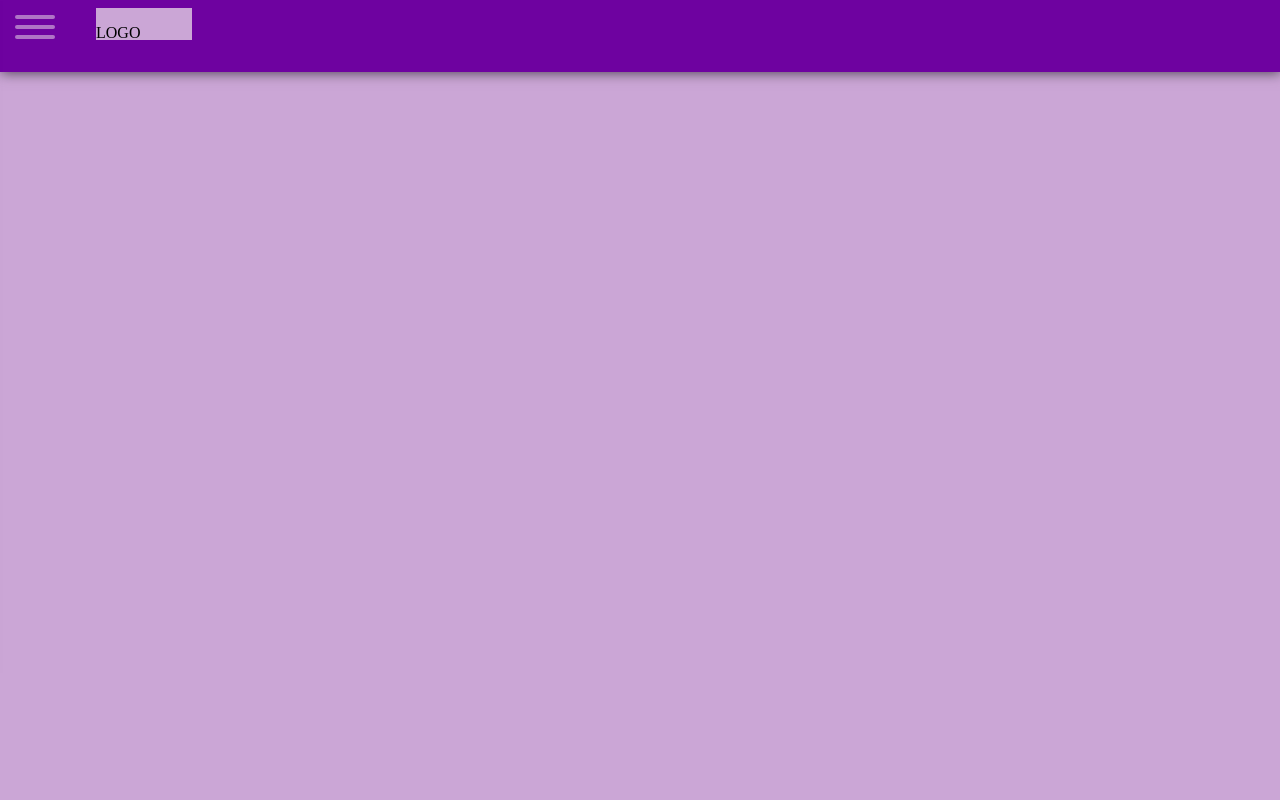
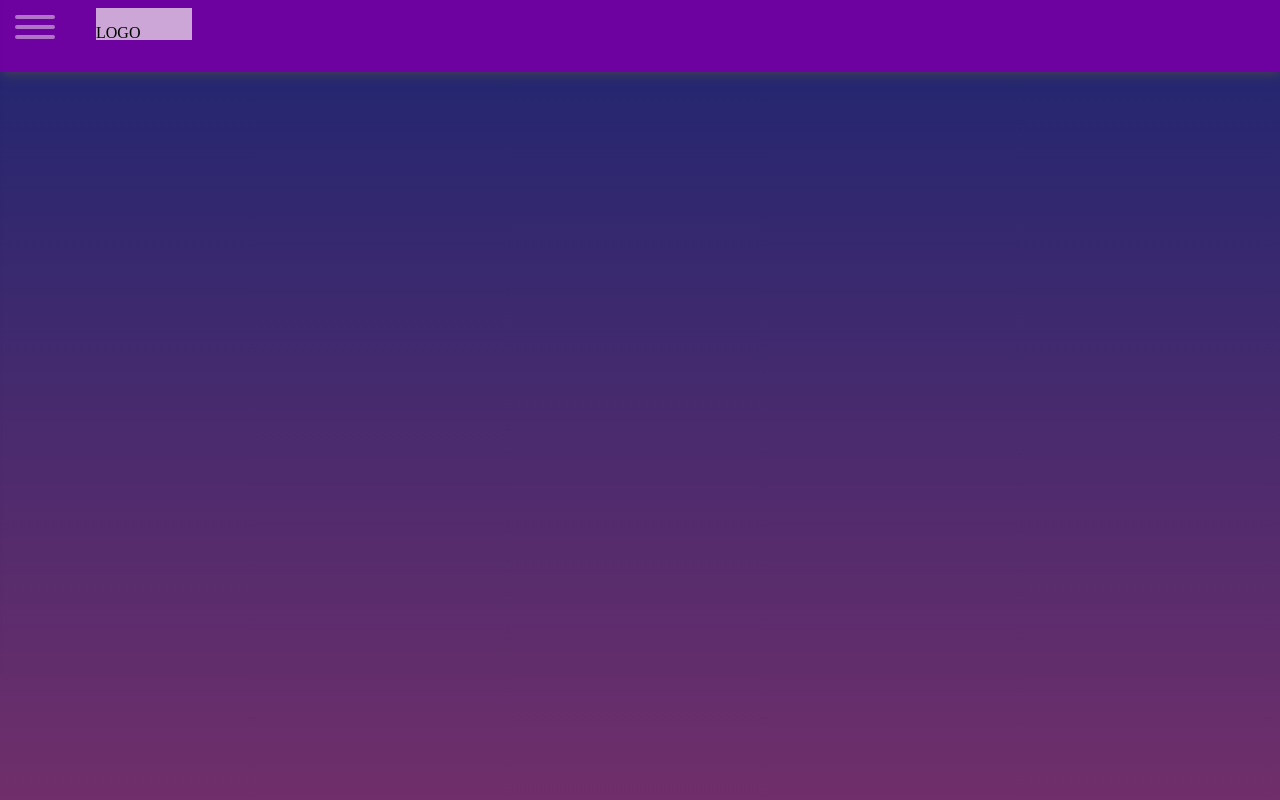
Before and after one commit to SoinSoin/projet_degrade, a plain HTML site: page degradeland.html in a window 1280 px wide. Shown: the top 800 px of the page. Drawn offline with Linux system fonts and the light colour scheme.

Commit message:
amelioration

```diff
--- a/css/style_accueil.css
+++ b/css/style_accueil.css
@@ -6,9 +6,9 @@ body {
   margin: 0;
   /* rastafari man jsuis tombé dessus en random j'ai un peu custom il était fade au début */
   /* toujours dégueu */
-  background-color: rgb(203, 166, 214);
+  background:  linear-gradient(to top, rgb(195, 55, 100), rgb(29, 38, 113)) repeat scroll 0% 0%;
   /*couleur du haut*/
-  height: 200em;
+  height: 100em;
   width: 100%;
 }
 
```
